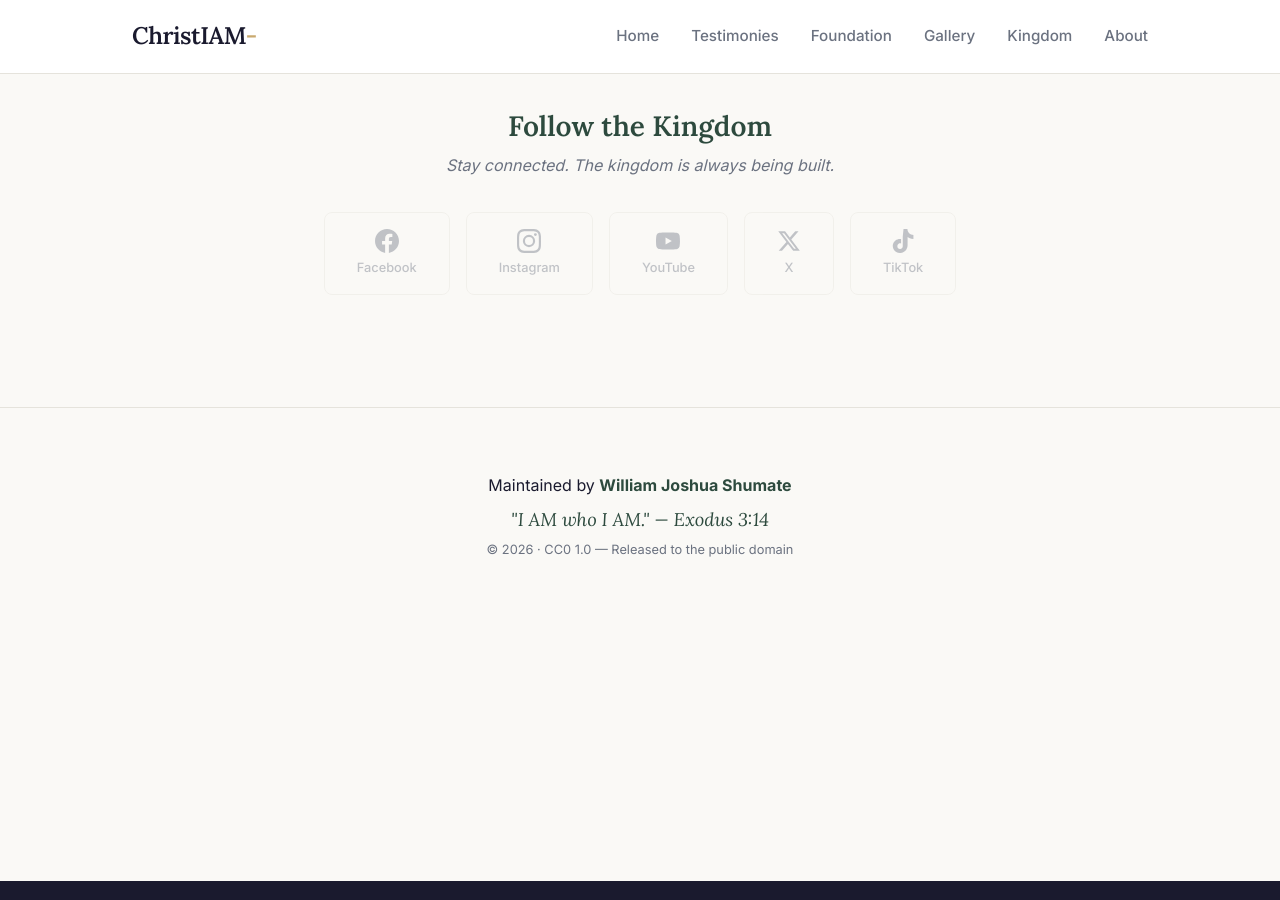
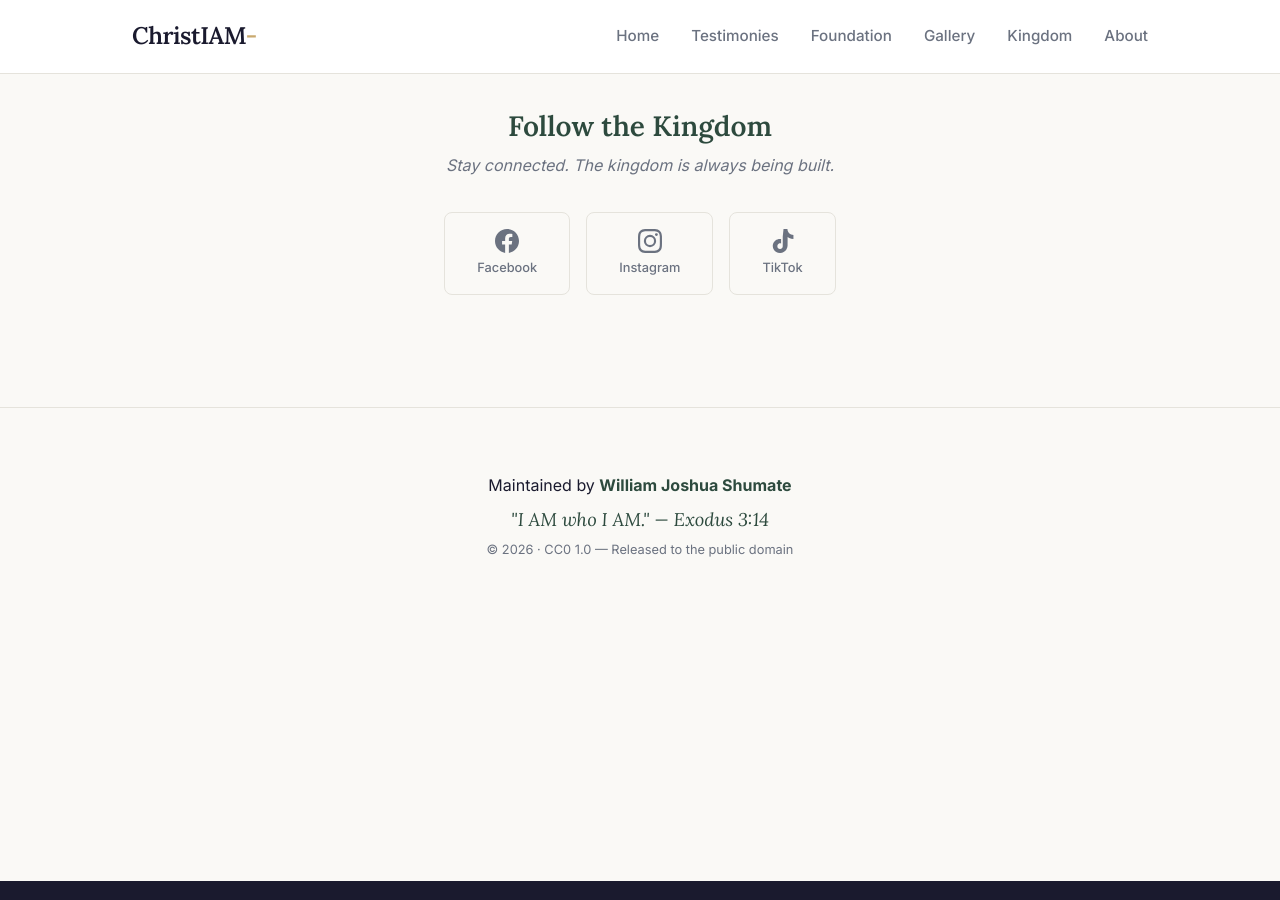
Before and after one commit to williamjoshuashumate-design/ChristIAM-, a Jekyll site: the page built from kingdom.md, in a window 1280 px wide and 900 px high, scrolled down 5285 px. Built offline with Jekyll 4.4.1, drawn with Linux system fonts in a browser that asks for light colours.

Commit message:
Add IAM_M2e social handles to Kingdom page
- Facebook: facebook.com/IAM.M2e (active)
- Instagram: instagram.com/IAM_M2e (active)
- TikTok: tiktok.com/@IAM_M2e (active)
- Removed YouTube and X (handles don't exist)

```diff
--- a/kingdom.md
+++ b/kingdom.md
@@ -311,35 +311,21 @@
   <p class="social-intro">Stay connected. The kingdom is always being built.</p>
   <div class="social-links">
     <!-- Facebook -->
-    <a href="#" target="_blank" rel="noopener" class="social-link" aria-label="Facebook" data-platform="facebook">
+    <a href="https://www.facebook.com/IAM.M2e" target="_blank" rel="noopener" class="social-link" aria-label="Facebook" data-platform="facebook">
       <svg viewBox="0 0 24 24" fill="currentColor" width="24" height="24">
         <path d="M24 12.073c0-6.627-5.373-12-12-12s-12 5.373-12 12c0 5.99 4.388 10.954 10.125 11.854v-8.385H7.078v-3.47h3.047V9.43c0-3.007 1.792-4.669 4.533-4.669 1.312 0 2.686.235 2.686.235v2.953H15.83c-1.491 0-1.956.925-1.956 1.874v2.25h3.328l-.532 3.47h-2.796v8.385C19.612 23.027 24 18.062 24 12.073z"/>
       </svg>
       <span>Facebook</span>
     </a>
     <!-- Instagram -->
-    <a href="#" target="_blank" rel="noopener" class="social-link" aria-label="Instagram" data-platform="instagram">
+    <a href="https://www.instagram.com/IAM_M2e/" target="_blank" rel="noopener" class="social-link" aria-label="Instagram" data-platform="instagram">
       <svg viewBox="0 0 24 24" fill="currentColor" width="24" height="24">
         <path d="M12 2.163c3.204 0 3.584.012 4.85.07 3.252.148 4.771 1.691 4.919 4.919.058 1.265.069 1.645.069 4.849 0 3.205-.012 3.584-.069 4.849-.149 3.225-1.664 4.771-4.919 4.919-1.266.058-1.644.07-4.85.07-3.204 0-3.584-.012-4.849-.07-3.26-.149-4.771-1.699-4.919-4.92-.058-1.265-.07-1.644-.07-4.849 0-3.204.013-3.583.07-4.849.149-3.227 1.664-4.771 4.919-4.919 1.266-.057 1.645-.069 4.849-.069zM12 0C8.741 0 8.333.014 7.053.072 2.695.272.273 2.69.073 7.052.014 8.333 0 8.741 0 12c0 3.259.014 3.668.072 4.948.2 4.358 2.618 6.78 6.98 6.98C8.333 23.986 8.741 24 12 24c3.259 0 3.668-.014 4.948-.072 4.354-.2 6.782-2.618 6.979-6.98.059-1.28.073-1.689.073-4.948 0-3.259-.014-3.667-.072-4.947-.196-4.354-2.617-6.78-6.979-6.98C15.668.014 15.259 0 12 0zm0 5.838a6.162 6.162 0 100 12.324 6.162 6.162 0 000-12.324zM12 16a4 4 0 110-8 4 4 0 010 8zm6.406-11.845a1.44 1.44 0 100 2.881 1.44 1.44 0 000-2.881z"/>
       </svg>
       <span>Instagram</span>
     </a>
-    <!-- YouTube -->
-    <a href="#" target="_blank" rel="noopener" class="social-link" aria-label="YouTube" data-platform="youtube">
-      <svg viewBox="0 0 24 24" fill="currentColor" width="24" height="24">
-        <path d="M23.498 6.186a3.016 3.016 0 0 0-2.122-2.136C19.505 3.545 12 3.545 12 3.545s-7.505 0-9.377.505A3.017 3.017 0 0 0 .502 6.186C0 8.07 0 12 0 12s0 3.93.502 5.814a3.016 3.016 0 0 0 2.122 2.136c1.871.505 9.376.505 9.376.505s7.505 0 9.377-.505a3.015 3.015 0 0 0 2.122-2.136C24 15.93 24 12 24 12s0-3.93-.502-5.814zM9.545 15.568V8.432L15.818 12l-6.273 3.568z"/>
-      </svg>
-      <span>YouTube</span>
-    </a>
-    <!-- X (Twitter) -->
-    <a href="#" target="_blank" rel="noopener" class="social-link" aria-label="X" data-platform="x">
-      <svg viewBox="0 0 24 24" fill="currentColor" width="24" height="24">
-        <path d="M18.244 2.25h3.308l-7.227 8.26 8.502 11.24H16.17l-5.214-6.817L4.99 21.75H1.68l7.73-8.835L1.254 2.25H8.08l4.713 6.231zm-1.161 17.52h1.833L7.084 4.126H5.117z"/>
-      </svg>
-      <span>X</span>
-    </a>
     <!-- TikTok -->
-    <a href="#" target="_blank" rel="noopener" class="social-link" aria-label="TikTok" data-platform="tiktok">
+    <a href="https://www.tiktok.com/@IAM_M2e" target="_blank" rel="noopener" class="social-link" aria-label="TikTok" data-platform="tiktok">
       <svg viewBox="0 0 24 24" fill="currentColor" width="24" height="24">
         <path d="M12.525.02c1.31-.02 2.61-.01 3.91-.02.08 1.53.63 3.09 1.75 4.17 1.12 1.11 2.7 1.62 4.24 1.79v4.03c-1.44-.05-2.89-.35-4.2-.97-.57-.26-1.1-.59-1.62-.93-.01 2.92.01 5.84-.02 8.75-.08 1.4-.54 2.79-1.35 3.94-1.31 1.92-3.58 3.17-5.91 3.21-1.43.08-2.86-.31-4.08-1.03-2.02-1.19-3.44-3.37-3.46-5.72-.01-.4-.03-.8.04-1.2.2-1.8 1.2-3.49 2.62-4.6 1.57-1.24 3.67-1.79 5.65-1.39.02 1.48.01 2.95.02 4.43-.82-.27-1.77-.19-2.49.35-.83.55-1.3 1.55-1.25 2.54-.07 1.4 1.16 2.65 2.53 2.64 1.42.15 2.76-.99 2.82-2.4.04-3.4.01-6.79.03-10.18z"/>
       </svg>
```
